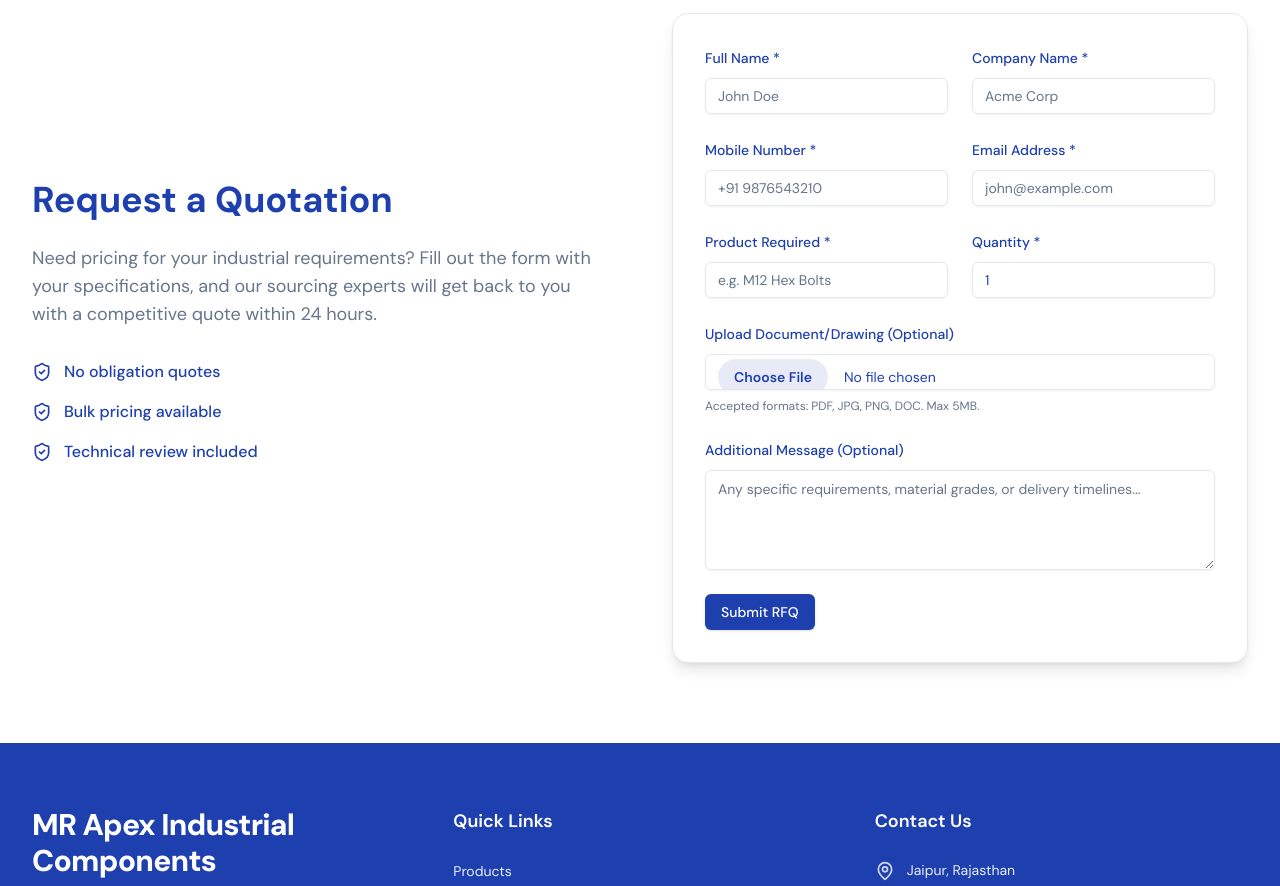
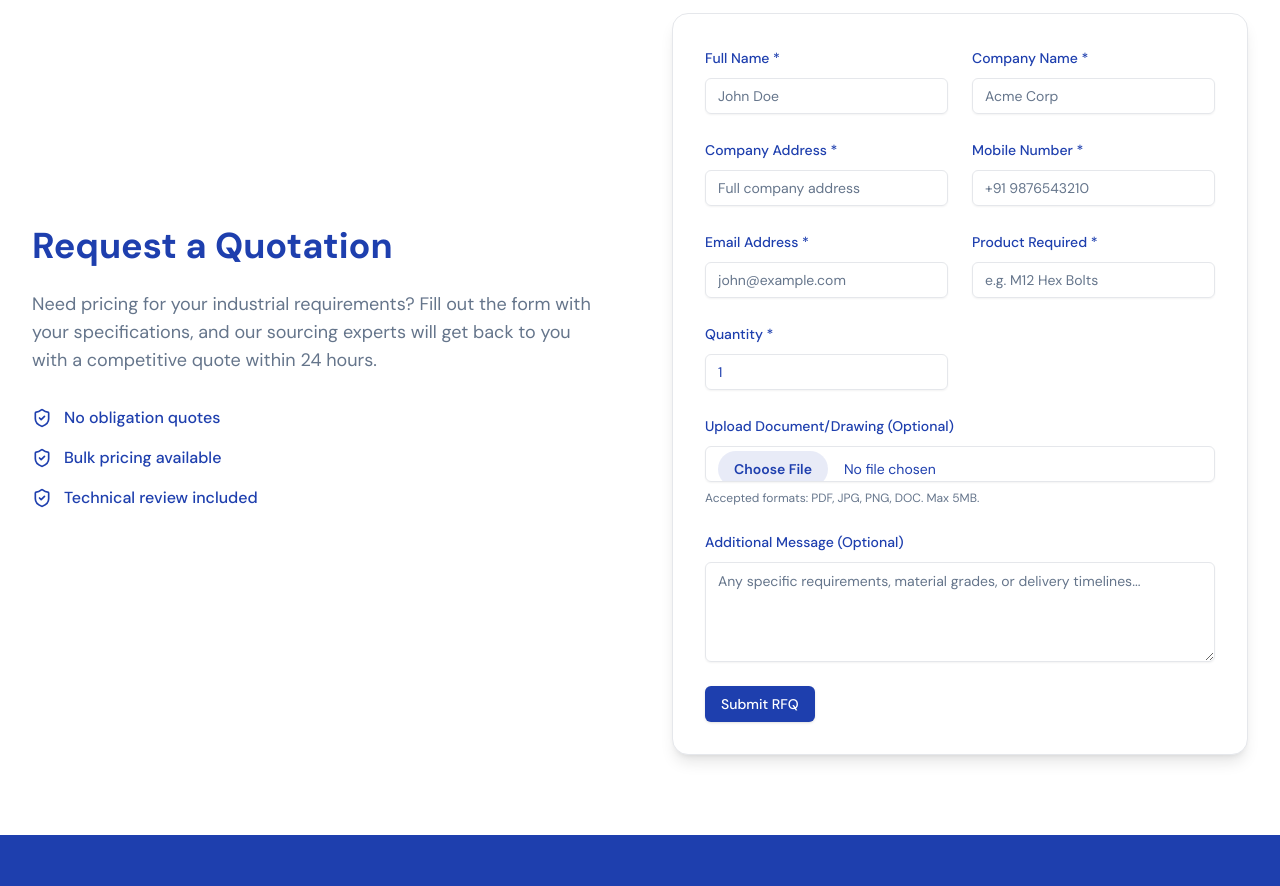
Before and after one commit to ravichhimpa04-lab/mrapex-industrial, a React (Vite) app in the folder apps/web/: page / in a window 1280 px wide. Shown: the part 2920-3806 px from the top of the page. Built offline with nearby package versions, Linux system fonts and the light colour scheme; the HTML template or start-up script is replaced by a standard one.

Commit message:
Add company address field in RFQ

```diff
--- a/apps/web/src/components/RFQForm.jsx
+++ b/apps/web/src/components/RFQForm.jsx
@@ -15,6 +15,7 @@ const API_URL = 'https://script.google.com/macros/s/AKfycbxe0bxrj8lMIkRhUJC2AEB_
 const formSchema = z.object({
   name: z.string().min(2, 'Name is required'),
   company_name: z.string().min(2, 'Company name is required'),
+  company_address: z.string().min(5, 'Company address is required'),
   mobile_number: z.string().min(10, 'Valid mobile number is required'),
   email: z.string().email('Valid email is required'),
   product_required: z.string().min(2, 'Product requirement is required'),
@@ -36,6 +37,7 @@ export default function RFQForm() {
     defaultValues: {
       name: '',
       company_name: '',
+      company_address: '',
       mobile_number: '',
       email: '',
       product_required: '',
@@ -101,7 +103,7 @@ export default function RFQForm() {
           mobile: data.mobile_number,
           email: data.email,
           company: data.company_name,
-          company_address: '',
+          company_address: data.company_address,
           productName: data.product_required,
           partNo: '',
           category: 'RFQ',
@@ -147,6 +149,18 @@ export default function RFQForm() {
           <Input id="company_name" {...register('company_name')} placeholder="Acme Corp" className="text-foreground" />
           {errors.company_name && <p className="text-sm text-destructive">{errors.company_name.message}</p>}
         </div>
+        <div className="space-y-2">
+  <Label htmlFor="company_address">Company Address *</Label>
+  <Input
+    id="company_address"
+    {...register('company_address')}
+    placeholder="Full company address"
+    className="text-foreground"
+  />
+  {errors.company_address && (
+    <p className="text-sm text-destructive">{errors.company_address.message}</p>
+  )}
+</div>
 
         <div className="space-y-2">
           <Label htmlFor="mobile_number">Mobile Number *</Label>
```
